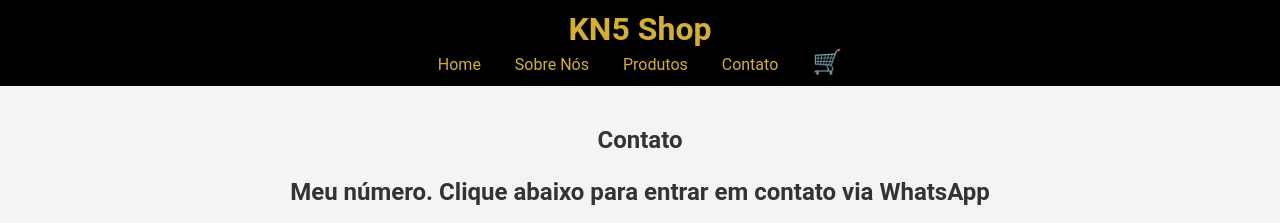
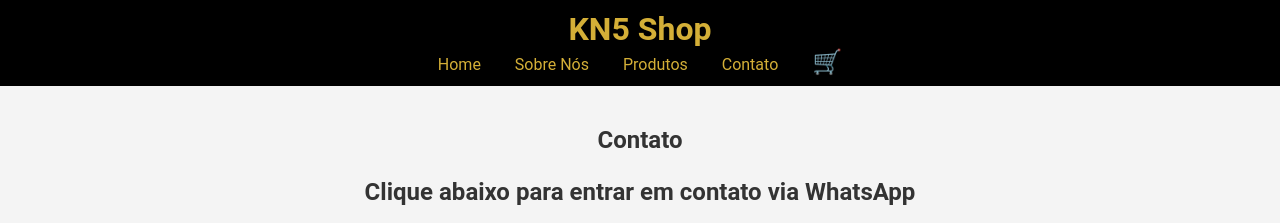
Before and after one commit to KN5Shop/KN5Shop.github.io, a plain HTML site: page contact.html in a window 1280 px wide. Shown: the top 223 px of the page. Drawn offline with Linux system fonts and the light colour scheme.

Commit message:
Atualização V3 contatos

```diff
--- a/contact.html
+++ b/contact.html
@@ -24,7 +24,7 @@
     <main>
         <section class="contact">
             <h2>Contato</h2>
-            <h3>Meu número. Clique abaixo para entrar em contato via WhatsApp</h3>
+            <h3>Clique abaixo para entrar em contato via WhatsApp</h3>
             <div class="whatsapp-contact">
                 <a href="https://w.app/KN5Shop" target="_blank">
                     <img src="https://upload.wikimedia.org/wikipedia/commons/6/6b/WhatsApp.svg" alt="WhatsApp" class="whatsapp-icon">
```
